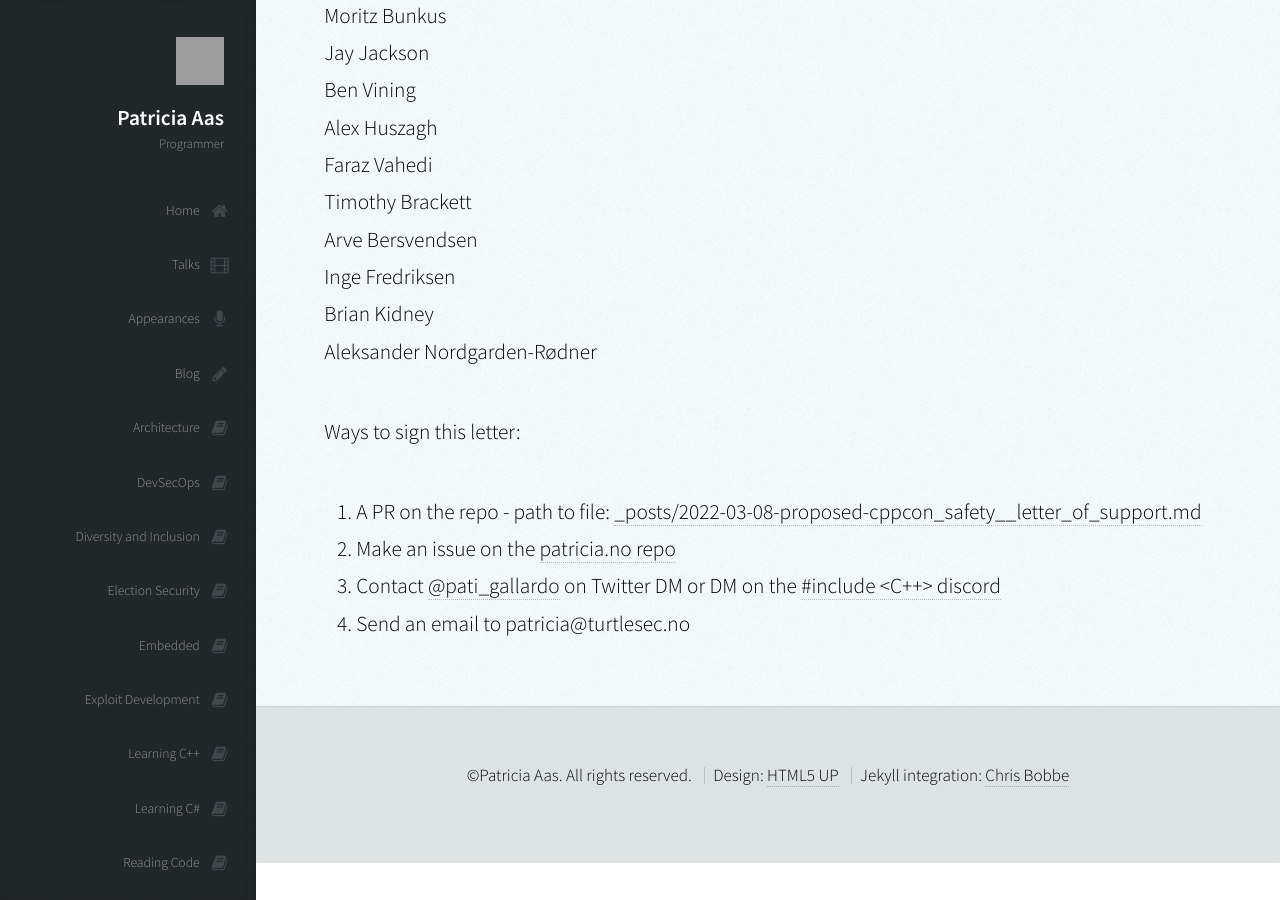
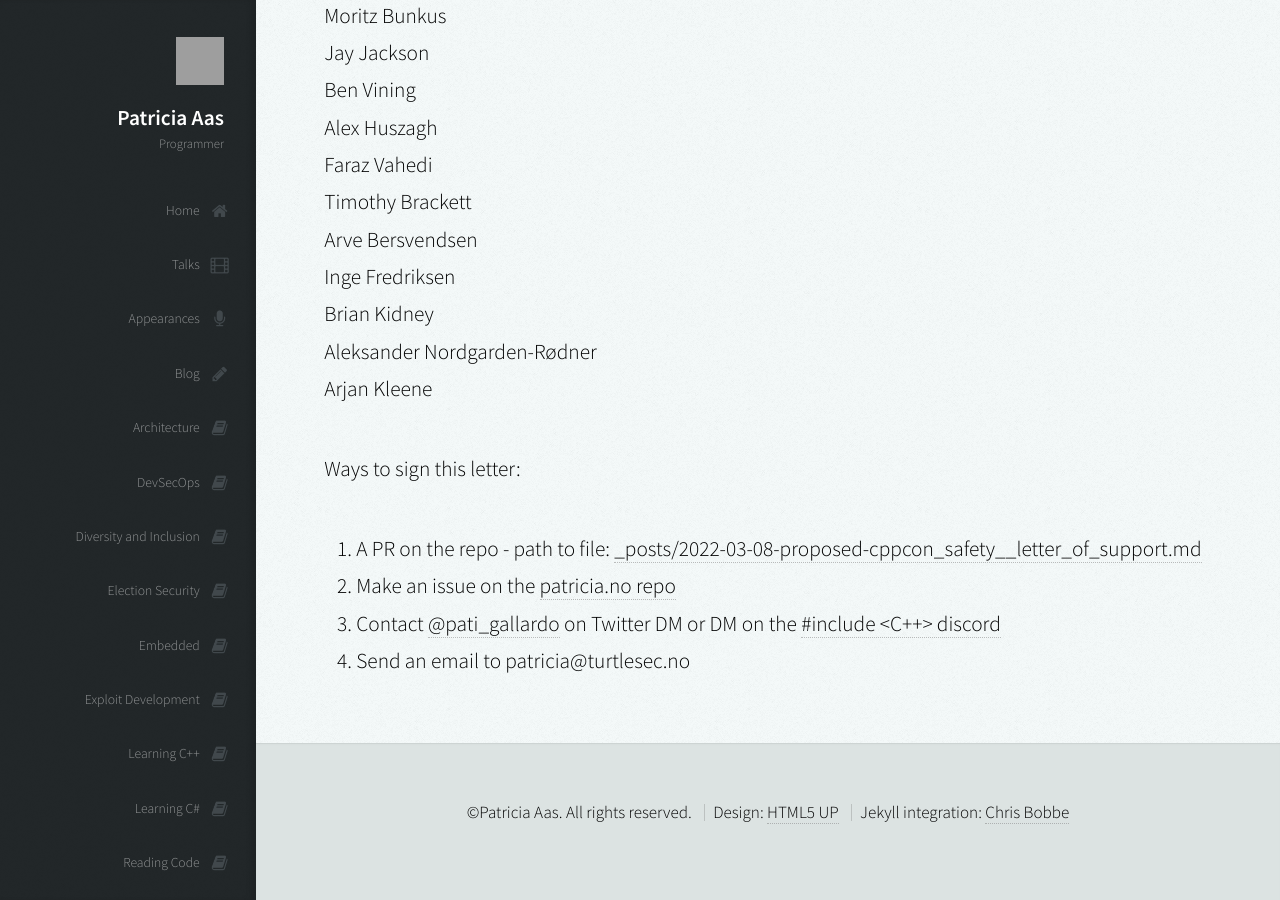
Before and after one commit to patricia-gallardo/patricia-gallardo.github.io, a Jekyll site: the page built from _posts/2022-03-08-proposed-cppcon_safety__letter_of_support.md, in a window 1280 px wide and 900 px high, scrolled down 7277 px. Built offline with Jekyll 4.4.1, drawn with Linux system fonts in a browser that asks for light colours; nearby versions of some CDN libraries; grey boxes are pictures that could not be loaded.

Commit message:
Add my name to the list

```diff
--- a/_posts/2022-03-08-proposed-cppcon_safety__letter_of_support.md
+++ b/_posts/2022-03-08-proposed-cppcon_safety__letter_of_support.md
@@ -203,6 +203,7 @@ Arve Bersvendsen <br>
 Inge Fredriksen <br>
 Brian Kidney <br>
 Aleksander Nordgarden-Rødner <br>
+Arjan Kleene <br>
 
 
 Ways to sign this letter:
```
